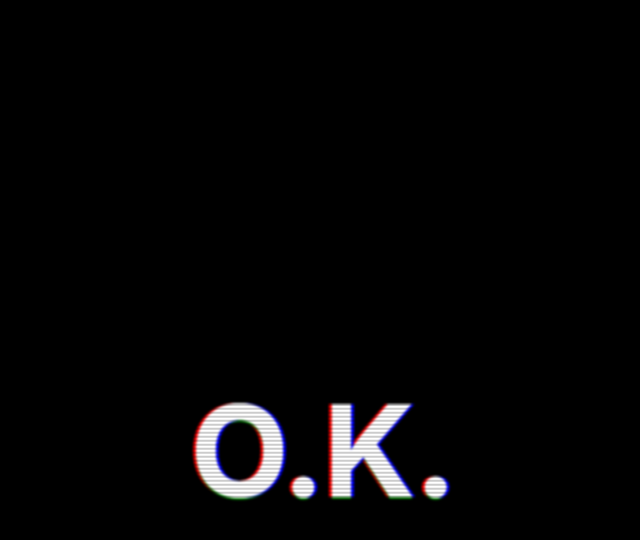
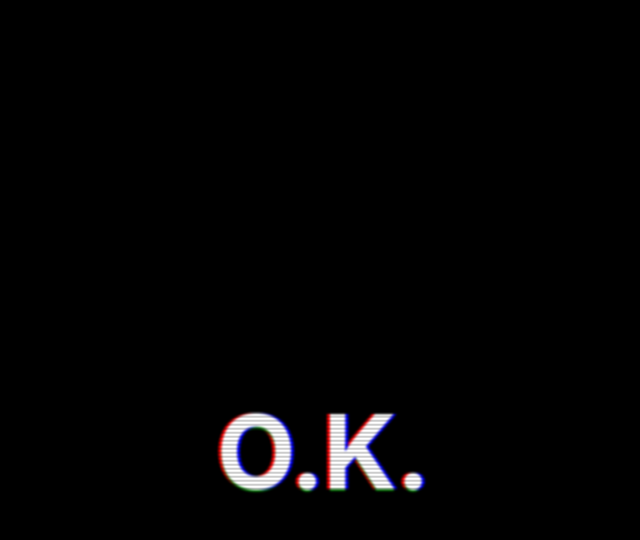
Before and after one commit to heisenburger/night, a Jekyll site: the page built from index.html, in a window 1280 px wide. Shown: the top 540 px of the page, without its empty margins (317-957 px from the left). Built offline with Jekyll 4.4.1, drawn with Linux system fonts in a browser that asks for light colours.

Commit message:
add more distressing

```diff
--- a/_sass/_animations.scss
+++ b/_sass/_animations.scss
@@ -63,7 +63,7 @@
 }
 
 @keyframes clip {
-  $steps: 100;
+  $steps: 50;
   @for $i from 0 through $steps {
     #{percentage($i*(1/$steps))} {
       clip: rect(random(100)+vw, 100vw, random(100)+vh, 0);
@@ -71,10 +71,20 @@
   }
 }
 
-@keyframes red {}
+@keyframes bump {
+  $steps: 20;
+  @for $i from 0 through $steps {
+    $rand: random(8);
+    #{percentage($i*(1/$steps))} {
+      transform: translateY($rand+px);
+    }
+  }
+}
 
-@keyframes green {}
+@keyframes green {
 
-@keyframes blue {}
+}
 
-@keyframes white {}
+@keyframes blue {
+
+}
--- a/_sass/_base.scss
+++ b/_sass/_base.scss
@@ -24,8 +24,9 @@
   text-align: center;
   width: 100%;
   height: 100%;
-  animation: flicker 7s infinite,
-              twitch 3s infinite;
+  animation: flicker 5s infinite,
+              twitch 3s infinite,
+              bump 2s infinite alternate-reverse;
 }
 
 .tvtext {
@@ -51,15 +52,18 @@
   margin-left: $seperation;
 }
 
-.w-l {
-  background-color: black;
-  margin-left: $seperation * 2;
-  animation: clip 2s infinite linear alternate-reverse;
+.w {
 }
 
 .w-l {
   background-color: black;
   margin-left: (-$seperation * 2);
+  animation: clip 2s infinite linear alternate-reverse,
+}
+
+.w-r {
+  background-color: black;
+  margin-left: ($seperation * 2);
   animation: clip 2s infinite linear alternate-reverse;
 }
 
--- a/_sass/_typography.scss
+++ b/_sass/_typography.scss
@@ -13,6 +13,7 @@
   font-weight: 700;
   text-transform: uppercase;
   letter-spacing: -0.01em;
+  line-height: 1em;
 }
 
 .r {
--- a/css/main.scss
+++ b/css/main.scss
@@ -12,7 +12,7 @@
   "Goudy Old Style","Californian FB",
   Georgia, serif;
 
-$text-size: 8rem;
+$text-size: 8vw;
 $seperation: 3px;
 
 $bp-tablet:        768px;
--- a/js/phrasebank.js
+++ b/js/phrasebank.js
@@ -53,7 +53,7 @@
   "Did you come into contact with unknown magical forces",
   "being nice is cool",
   "The lesson repeats, as needed.",
-  "God exi ts",
+  "God exi&nbsp;&nbsp;ts",
   "Sleep with your limbs dangling off the edge of your bed to let the monsters know you're willing",
   "",
 ];
```
